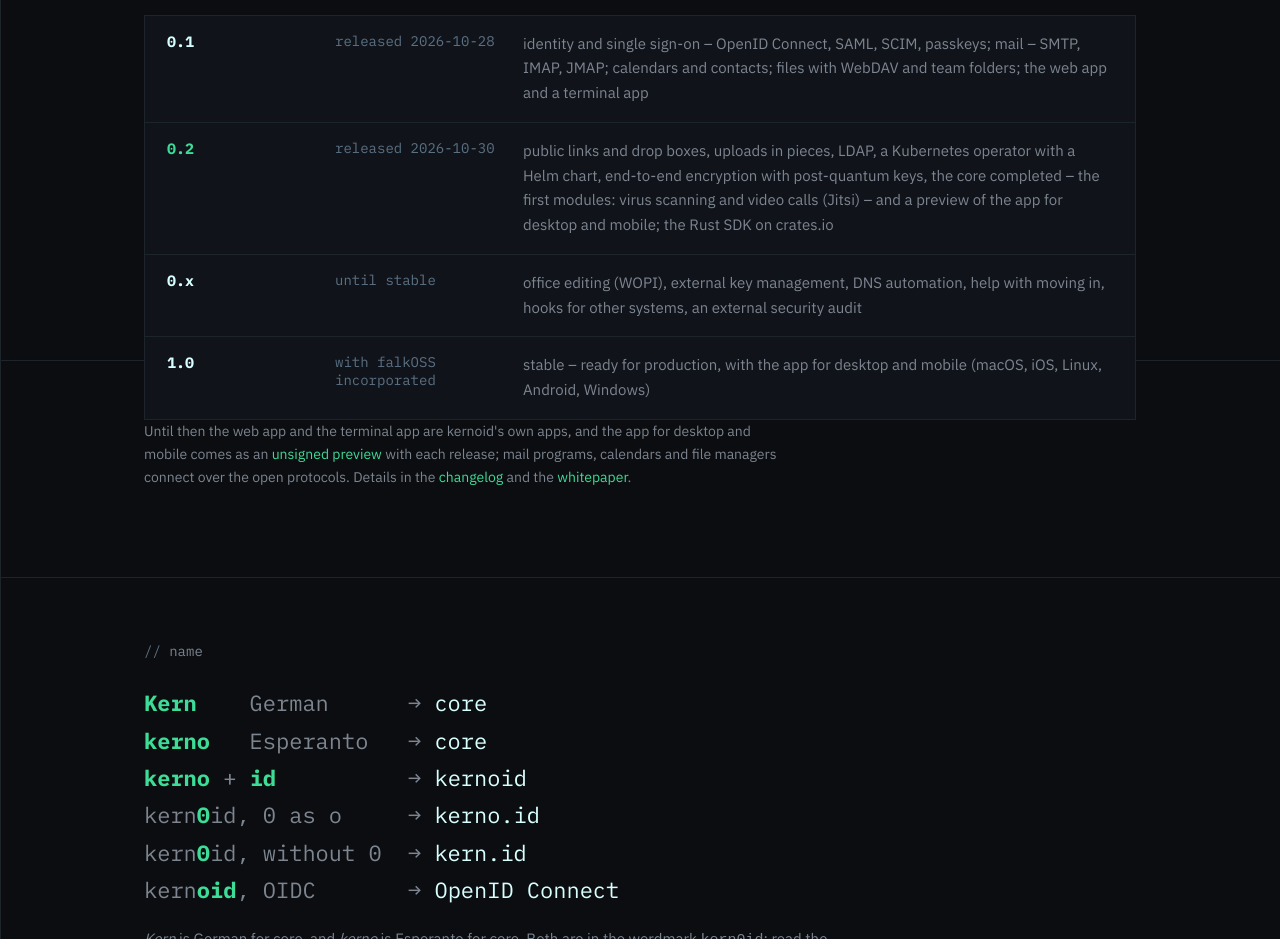
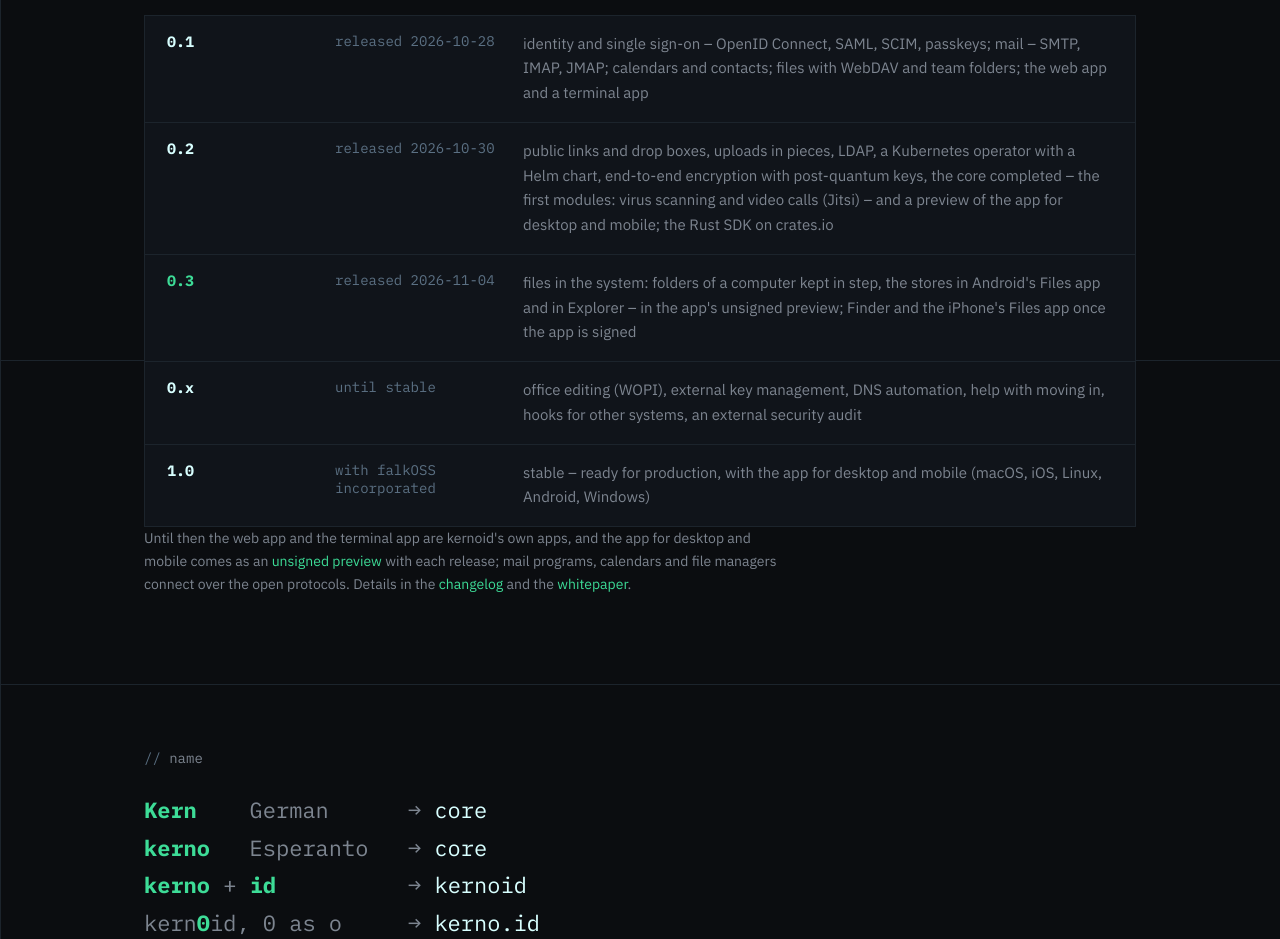
Before and after one commit to kernoid/website, a plain HTML site: page index.html in a window 1280 px wide. Shown: the part 2840-3779 px from the top of the page. Drawn offline with Linux system fonts and the light colour scheme.

Commit message:
Roadmap: 0.3, files in the system
Co-Authored-By: Claude Opus 5.5 <noreply@anthropic.com>
Signed-off-by: w41x <_@w41x.io>

```diff
--- a/index.html
+++ b/index.html
@@ -158,7 +158,8 @@ ditto -x -k &lt;file&gt; /Applications</code></pre>
         <p>kernoid is in its pre-release phase: <a href="https://kernoid.dev/getting-started/">install it</a> and tell us what you find – there has been no external security audit yet. The aim is a first stable release ready for production and running falkOSS's own email, logins and files – together with the app for desktop and mobile, once falkOSS is incorporated and holds the app stores' developer accounts.</p>
         <ol class="steps">
           <li><span class="name">0.1</span><span class="when">released 2026-10-28</span><span class="what">identity and single sign-on – OpenID Connect, SAML, SCIM, passkeys; mail – SMTP, IMAP, JMAP; calendars and contacts; files with WebDAV and team folders; the web app and a terminal app</span></li>
-          <li class="now"><span class="name">0.2</span><span class="when">released 2026-10-30</span><span class="what">public links and drop boxes, uploads in pieces, LDAP, a Kubernetes operator with a Helm chart, end-to-end encryption with post-quantum keys, the core completed – the first modules: virus scanning and video calls (Jitsi) – and a preview of the app for desktop and mobile; the Rust SDK on crates.io</span></li>
+          <li><span class="name">0.2</span><span class="when">released 2026-10-30</span><span class="what">public links and drop boxes, uploads in pieces, LDAP, a Kubernetes operator with a Helm chart, end-to-end encryption with post-quantum keys, the core completed – the first modules: virus scanning and video calls (Jitsi) – and a preview of the app for desktop and mobile; the Rust SDK on crates.io</span></li>
+          <li class="now"><span class="name">0.3</span><span class="when">released 2026-11-04</span><span class="what">files in the system: folders of a computer kept in step, the stores in Android's Files app and in Explorer – in the app's unsigned preview; Finder and the iPhone's Files app once the app is signed</span></li>
           <li><span class="name">0.x</span><span class="when">until stable</span><span class="what">office editing (WOPI), external key management, DNS automation, help with moving in, hooks for other systems, an external security audit</span></li>
           <li><span class="name">1.0</span><span class="when">with falkOSS incorporated</span><span class="what">stable – ready for production, with the app for desktop and mobile (macOS, iOS, Linux, Android, Windows)</span></li>
         </ol>
```
